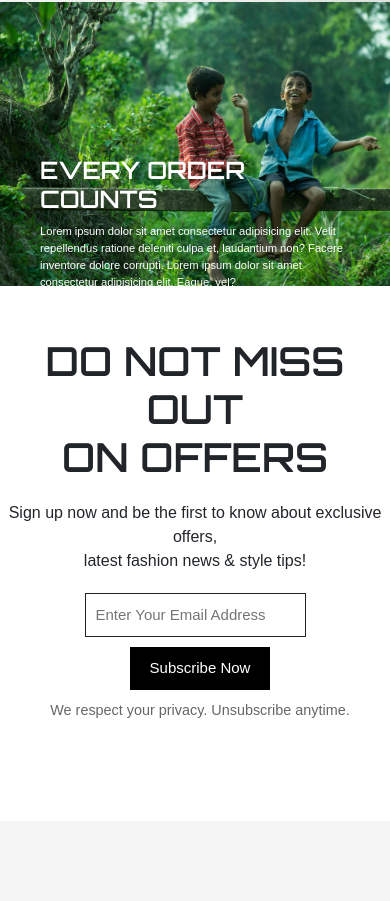
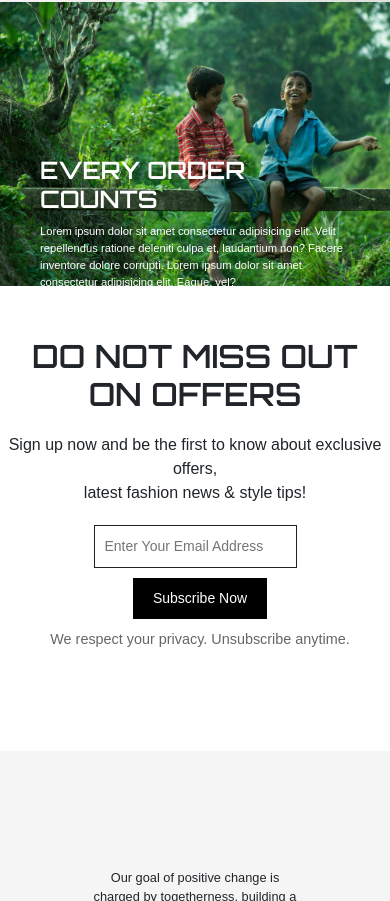
Before and after one commit to sukanya2303/house-of-origin, a plain HTML site: page index.html in a window 390 px wide. Shown: the part 11099-12000 px from the top of the page. Drawn offline with nearby package versions, Linux system fonts and the light colour scheme.

Commit message:
Add files via upload

```diff
--- a/css/styles.css
+++ b/css/styles.css
@@ -1,4 +1,3 @@
-
 @font-face {
     font-family: 'Orbitron';
     src: url('../fonts/Orbitron.ttf') ;
@@ -788,43 +787,3 @@ footer {
     }
 
 }
-
-@media (max-width: 768px) {
-    .end-info .end-info-text h2 {
-        font-size: 2.5rem;
-    }
-    .end-info .end-info-text input[type=email], .end-info .end-info-text button {
-        font-size: 15px;
-    }
-
-    /* .footer-section {
-        flex: 1 1 100%;
-        text-align: center;
-    }
-    .footer-bottom-section{
-        margin: 20px 400px;
-        justify-content: center;
-        align-items: center;
-        max-width: 500px;
-    }
-    .footer-bottom-section .footer-bottom {
-        text-align: center;
-        padding: 10px 0;
-    } */
-}
-
-/* @media (max-width: 480px) {
-    .end-info .end-info-text h2 {
-        font-size: 2rem;
-    }
-    .end-info .end-info-text input[type=email], .end-info .end-info-text button {
-        font-size: 14px;
-    }
-    .end-info .end-info-text .subscribe {
-        flex-direction: column;
-    }
-    .end-info .end-info-text button {
-        width: 100%;
-        margin-top: 10px;
-    }
-}  */
```
